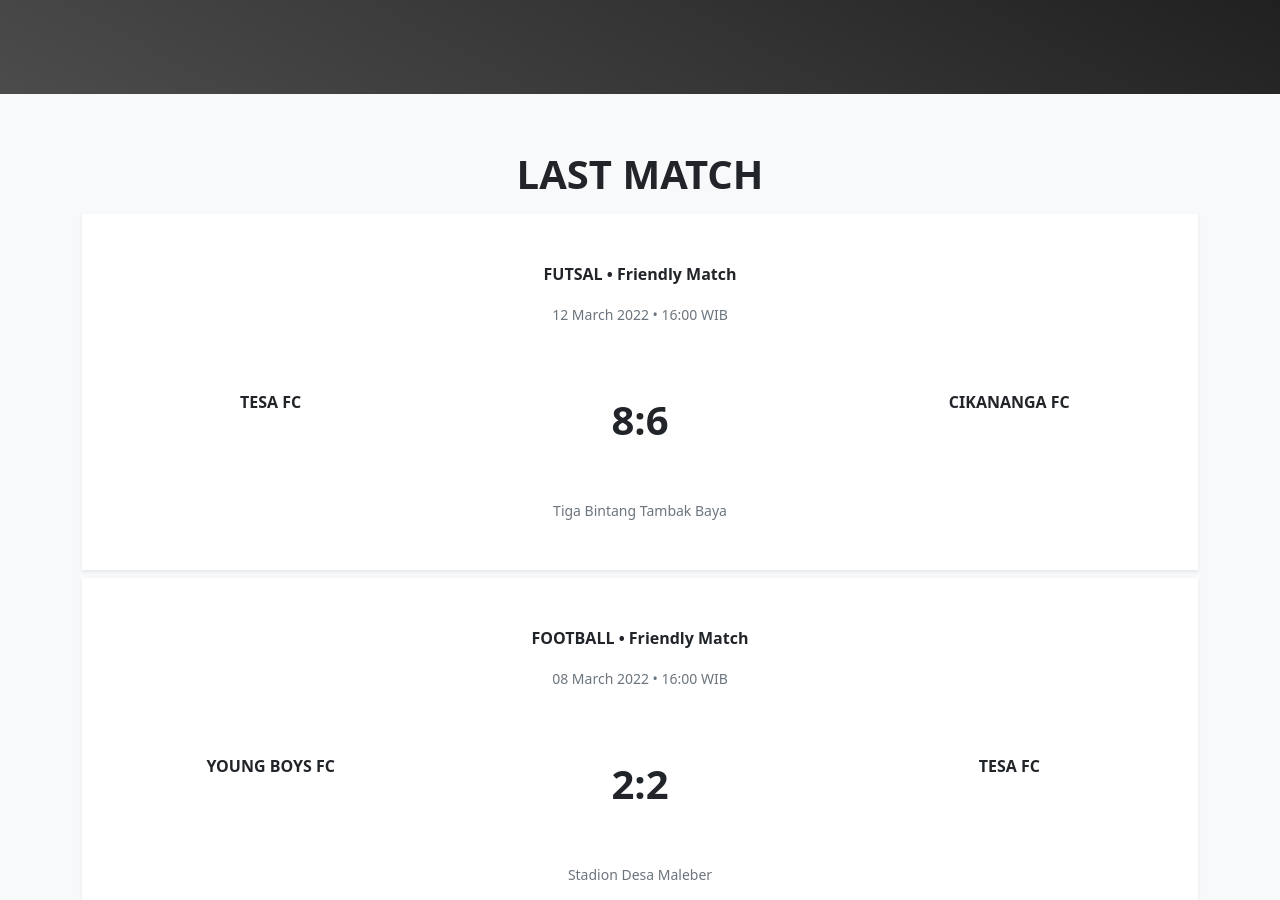
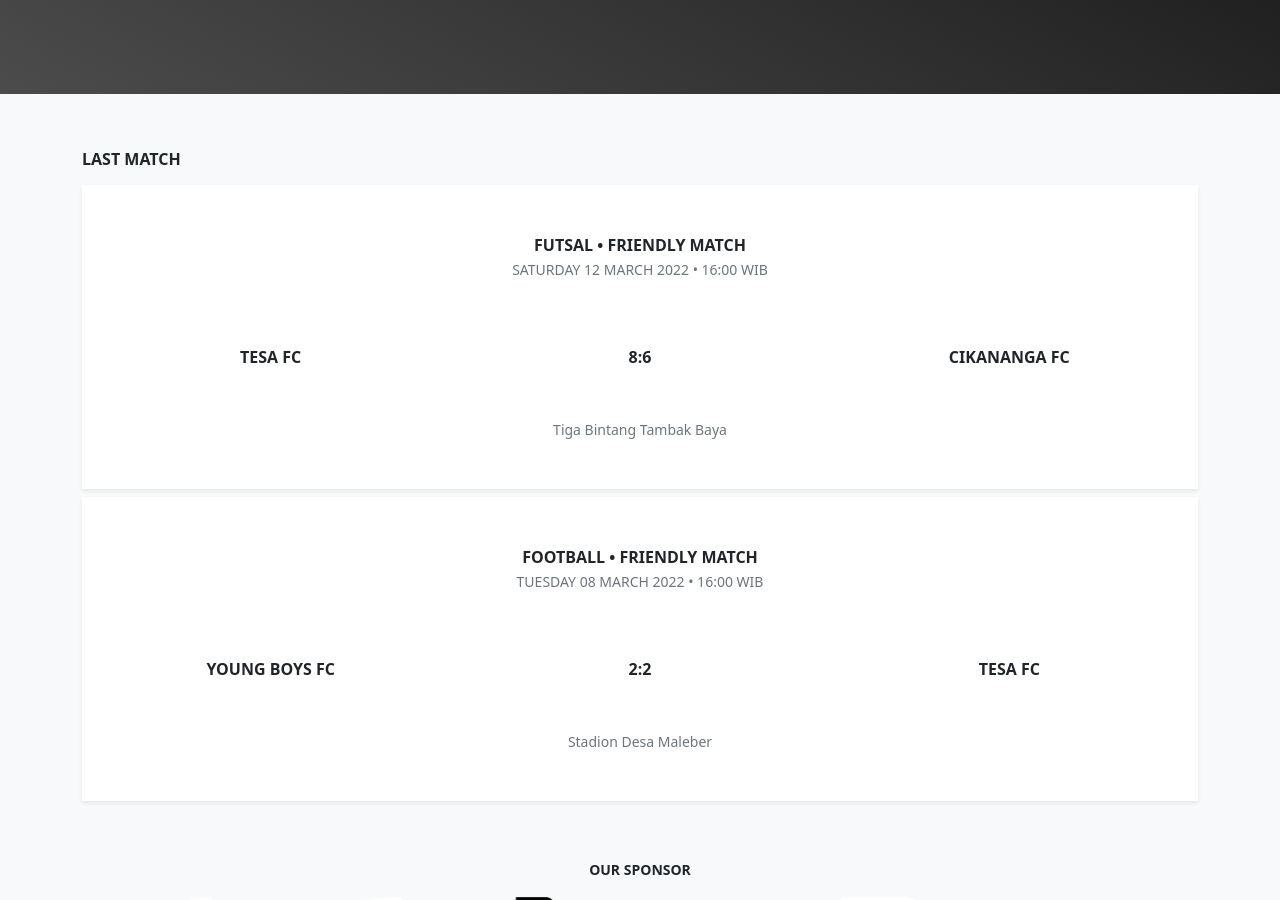
Before and after one commit to tesafc/www2, a Jekyll site: the page built from matches.html, in a window 1280 px wide and 900 px high, scrolled down 578 px. Built offline with Jekyll 4.4.1, drawn with Linux system fonts in a browser that asks for light colours.

Commit message:
Update matches.html

```diff
--- a/matches.html
+++ b/matches.html
@@ -10,19 +10,19 @@ image:
     {% assign matches = site.matches | group_by: "status" %}
     <div class="row row-cols-1 g-2">
       {% for match in matches reversed %}
-      <h1 class="d-block w-100 pt-5 text-uppercase text-center fw-bold">{{ match.name }}</h1>
+      <h6 class="d-block w-100 pt-5 text-uppercase text-left fw-bold">{{ match.name }}</h6>
       {% for item in match.items reversed %}
       <div class="col">
         <div class="card rounded-0 border-0 shadow-sm mb-2">
           <div class="card-body py-5">
-            <p class="card-text text-center fw-bolder"><span class="text-uppercase">{{ item.type }}</span> • <span class="text-capitalize">{{ item.competition }}</span></p>
-            <p class="card-text text-center text-capitalize text-secondary"><small>{{ item.date | date: "%d %B %Y • %R" | append: " WIB" }}</small></p>
+            <p class="card-text text-center fw-bolder mb-0"><span class="text-uppercase">{{ item.type }}</span> • <span class="text-uppercase">{{ item.competition }}</span></p>
+            <p class="card-text text-center text-capitalize text-secondary"><small class="text-uppercase">{{ item.date | date: "%A %d %B %Y • %R" | append: " WIB" }}</small></p>
             <div class="row row-cols-3 text-center text-uppercase fw-bolder py-5">
               <div class="col fs-6">{{ item.home }}</div>
               {% if item.status == "last match" %}
-              <div class="col fs-1">{{ item.result }}</div>
+              <div class="col fs-6">{{ item.result }}</div>
                 {% else %}
-              <div class="col fs-1">vs</div>
+              <div class="col fs-6">vs</div>
               {% endif %}
               <div class="col fs-6">{{ item.away }}</div>
             </div>
```
